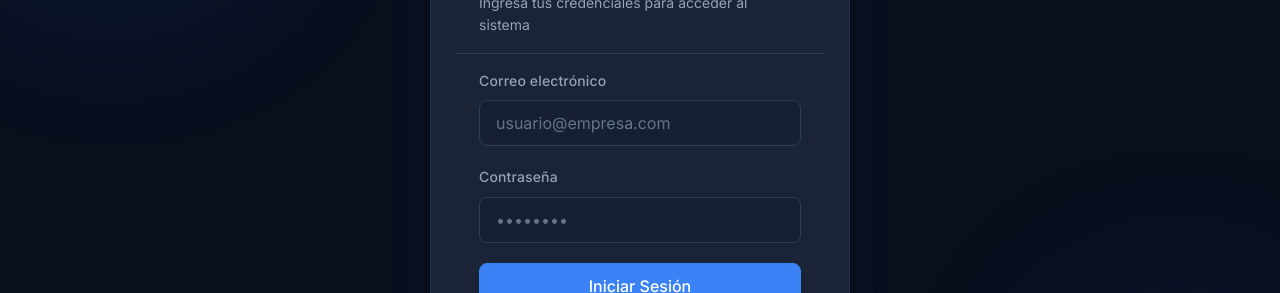
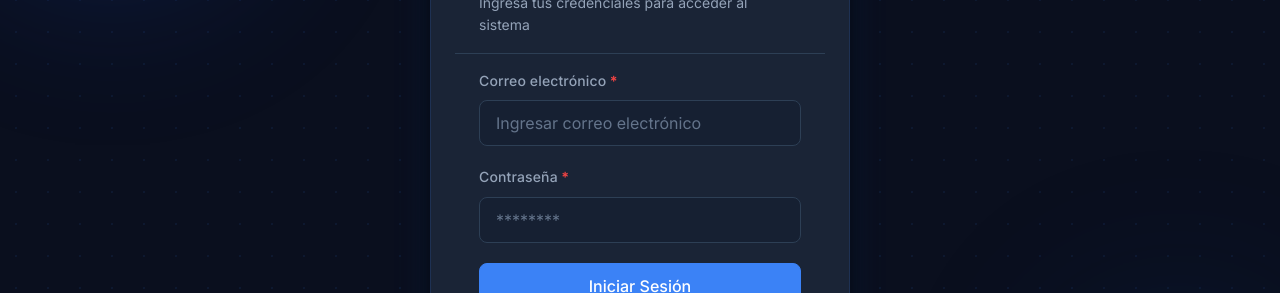
Before and after one commit to Waveframestudio/Control.Administrator, a React (Vite) app: page /login in a window 1280 px wide. Shown: the part 272-565 px from the top of the page. Built offline with nearby package versions, Linux system fonts and the light colour scheme.

Commit message:
Display Settings on the Login Page

```diff
--- a/src/components/ui/Input.tsx
+++ b/src/components/ui/Input.tsx
@@ -14,12 +14,16 @@ interface InputProps extends InputHTMLAttributes<HTMLInputElement> {
 export const Input = forwardRef<HTMLInputElement, InputProps>(
   ({ label, error, helperText, id, className = '', ...props }, ref) => {
     const inputId = id ?? label?.toLowerCase().replace(/\s+/g, '-');
+    const isRequired = props.required;
 
     return (
       <div className={`input-group ${className}`}>
         {label && (
           <label htmlFor={inputId} className="input-group__label">
             {label}
+            {isRequired && (
+              <abbr title="Obligatorio" className="input-required-mark" aria-hidden="true"> *</abbr>
+            )}
           </label>
         )}
         <input
--- a/src/index.css
+++ b/src/index.css
@@ -214,6 +214,12 @@ a:hover { text-decoration: underline; }
   font-weight: 500;
   color: var(--color-text-secondary);
   letter-spacing: 0.01em;
+}
+.input-required-mark {
+  color: #ef4444;
+  font-style: normal;
+  font-weight: 700;
+  text-decoration: none;
 }
 
 .input-group__field {
--- a/src/pages/LoginPage.tsx
+++ b/src/pages/LoginPage.tsx
@@ -84,7 +84,7 @@ export function LoginPage() {
                 label="Correo electrónico"
                 type="email"
                 autoComplete="email"
-                placeholder="usuario@empresa.com"
+                placeholder="Ingresar correo electrónico"
                 value={email}
                 onChange={(e) => setEmail(e.target.value)}
                 disabled={submitting}
@@ -96,7 +96,7 @@ export function LoginPage() {
                 label="Contraseña"
                 type="password"
                 autoComplete="current-password"
-                placeholder="••••••••"
+                placeholder="********"
                 value={password}
                 onChange={(e) => setPassword(e.target.value)}
                 disabled={submitting}
```
